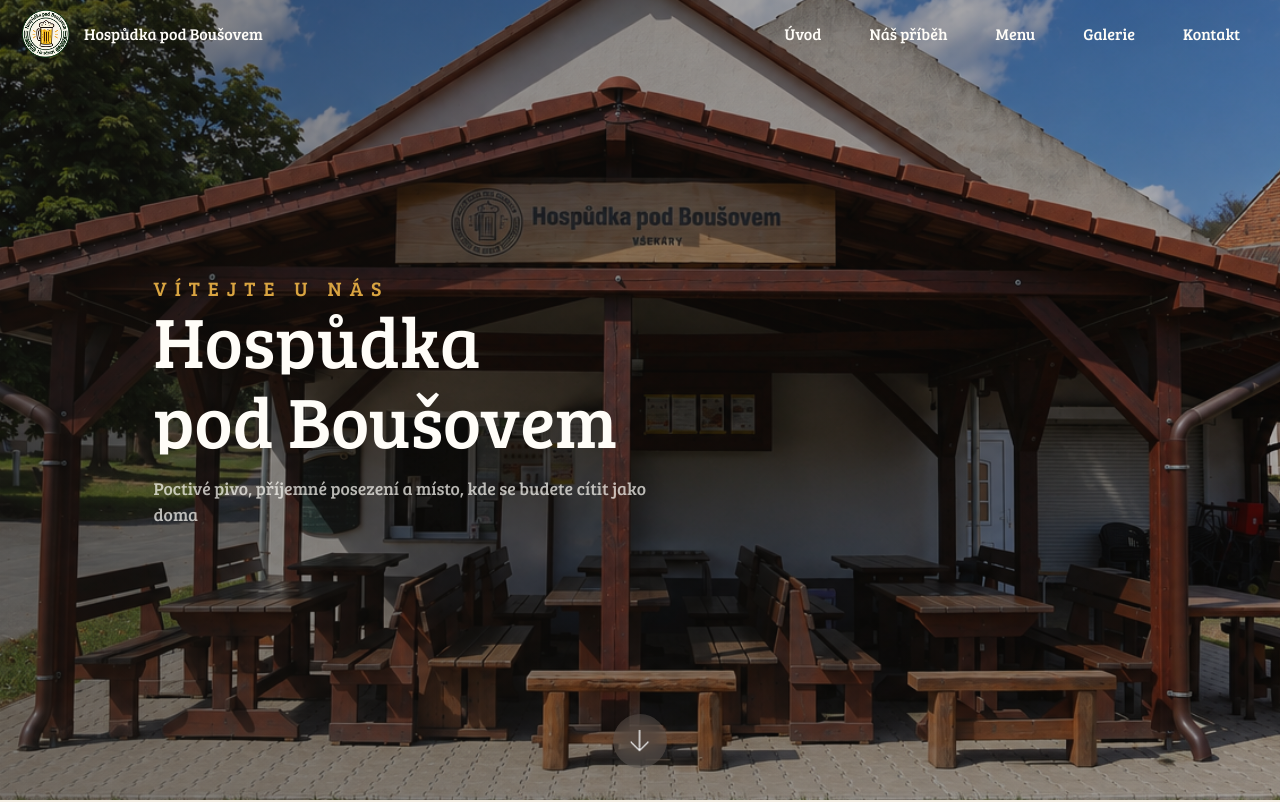
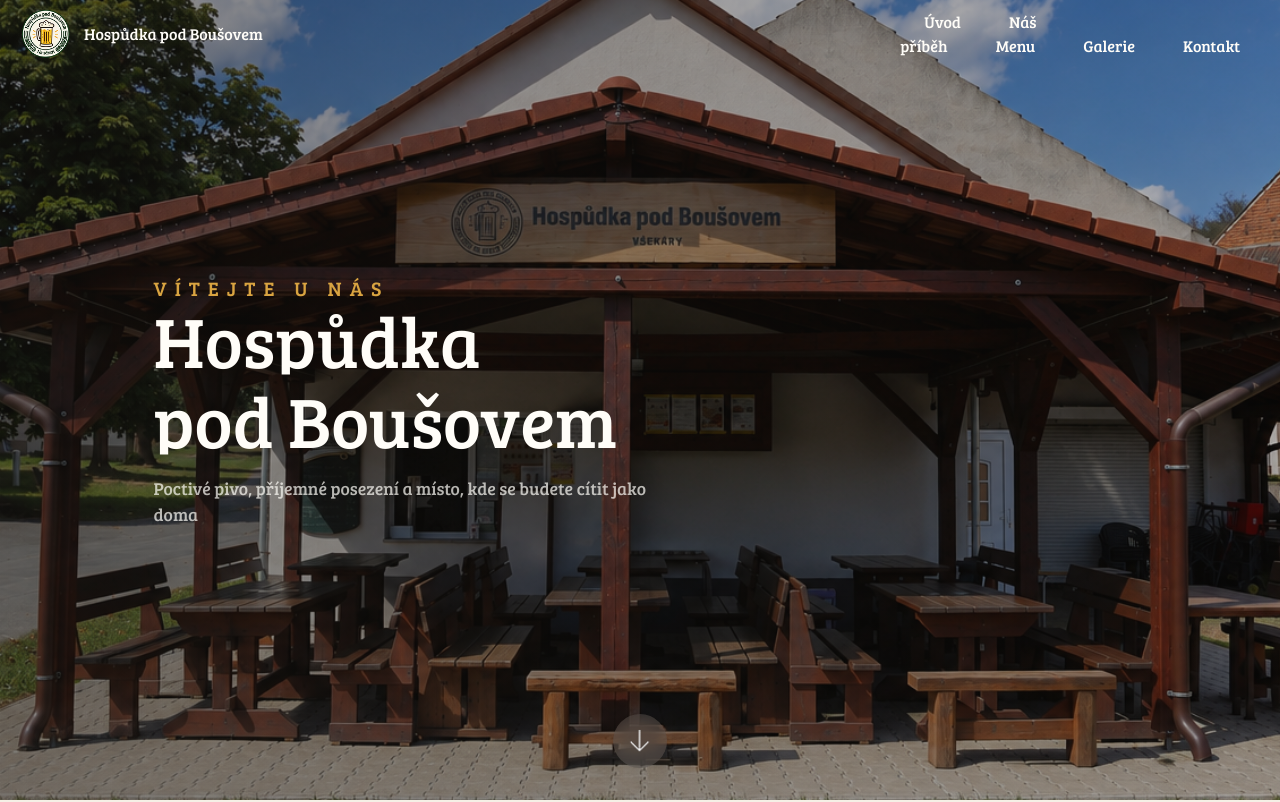
Before and after one commit to Luan2118/hospudka-pod-bousovem, a React (Vite) app: page / in a window 1280 px wide. Shown: the top 802 px of the page. Built offline with nearby package versions, Linux system fonts and the light colour scheme.

Commit message:
style: add animation for nav menu and fix overflow x

```diff
--- a/src/components/layout/Layout.tsx
+++ b/src/components/layout/Layout.tsx
@@ -20,7 +20,7 @@
   }, [hash, pathname]);
 
   return (
-    <div className="h-screen w-screen relative ">
+    <div className="h-screen relative ">
 
       <Navbar />
 
--- a/src/components/navbar/Navbar.tsx
+++ b/src/components/navbar/Navbar.tsx
@@ -6,6 +6,7 @@
 import { useState, useEffect } from "react";
 import facebook from "../../assets/icons/facebook-w.png"
 import google from "../../assets/icons/google-w.png"
+import { AnimatePresence, motion } from "motion/react";
 
 function Navbar() {
 
@@ -33,36 +34,65 @@
   }, [menuClicked]);
 
   return (
-    <nav className={`flex justify-between items-center  xxs:px-4 absolute z-20 w-full py-1 ${isNotHomepage && 'bg-[#403A35]/85'}`}>
 
+    <nav
+
+      className={`flex justify-between items-center xxs:px-4 absolute z-20 w-full py-1  ${isNotHomepage && 'bg-[#38271F]/85 '}`}>
+
+      <AnimatePresence>
         {!menuClicked &&
           <>
+            <motion.div
+              initial={{ opacity: 0, y: -10}}
+              animate={{ opacity: 1, y: 0}}
+              exit={{ opacity: 0, y: -10}}
+              transition={{ duration: 0.4, ease: "easeOut" }}
+              className="flex justify-between items-center w-full"
+            >
               <Link to='/#hero' className="flex items-center gap-2">
                 <img src={hospudkaLogo} alt="Logo hospody" className="w-[60px] h-[60px] " />
                 <p className="text-[#FFFDF8]  font-[Bree_serif]">Hospůdka
                   pod Boušovem</p>
               </Link>
 
+
             <button className="px-2 xxs:px-0 cursor-pointer lg:hidden" onClick={handleMenu} >
               <img src={blackMenu} alt="Menu navigace" className="w-[40px] h-[40px] rounded-[50%] object-cover" />
             </button>
+            </motion.div>
 
           </>
         }
+      </AnimatePresence>
 
-      <div className="hidden lg:block flex gap-6">
+      <motion.div
+        initial={{ opacity: 0, y: -10 }}
+        animate={{ opacity: 1, y: 0 }}
+        transition={{ duration: 0.4, ease: "easeOut" }}
+        className="hidden lg:block flex gap-6">
         <NavLink link='hero'>Úvod</NavLink>
         <NavLink link='/nas-pribeh'>Náš příběh</NavLink>
         <NavLink link='menu'>Menu</NavLink>
         <NavLink link='/galerie'>Galerie</NavLink>
         <NavLink link='kontakt'>Kontakt</NavLink>
-      </div>
+      </motion.div>
 
+      <AnimatePresence>
         {menuClicked &&
           <>
-          <div className="absolute inset-0 z-19"></div>
+            <motion.div
+              initial={{ opacity: 0 }}
+              animate={{ opacity: 1 }}
+              exit={{ opacity: 0 }}
+              transition={{ duration: 0.3, delay: 0.1 }}
+              className="fixed inset-0 z-19 bg-[#000000]/15"></motion.div>
 
-          <div className="absolute flex flex-col justify-between bg-[#403A35]/30 backdrop-blur-lg top-0 right-0 h-screen">
+            <motion.div
+              initial={{ opacity: 0.6, x: '100%' }}
+              animate={{ opacity: 1, x: 0 }}
+              exit={{ opacity: 0.6,  x: '100%' }}
+              transition={{ duration: 0.35, ease: "easeOut" }}
+              className="absolute flex flex-col justify-between bg-[#38271F]/30 backdrop-blur-lg top-0 right-0 h-screen z-20">
               <div>
                 <div className="flex justify-between py-2 px-2 xxs:px-4 gap-10">
                   <Link to='/#hero' className="flex items-center gap-2">
@@ -110,9 +140,10 @@
                 </div>
               </div>
 
-          </div>
+            </motion.div>
           </>
         }
+      </AnimatePresence>
 
 
     </nav>
```
Lines whose indentation alone changed are shown as unchanged.
